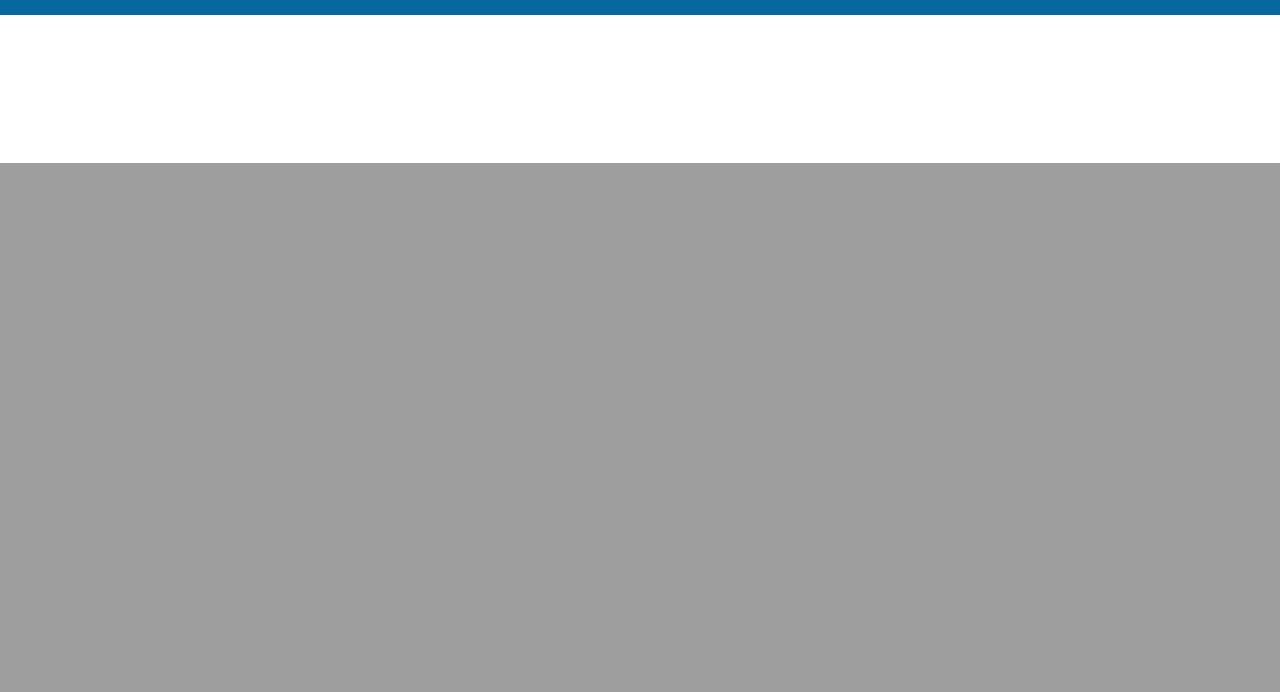
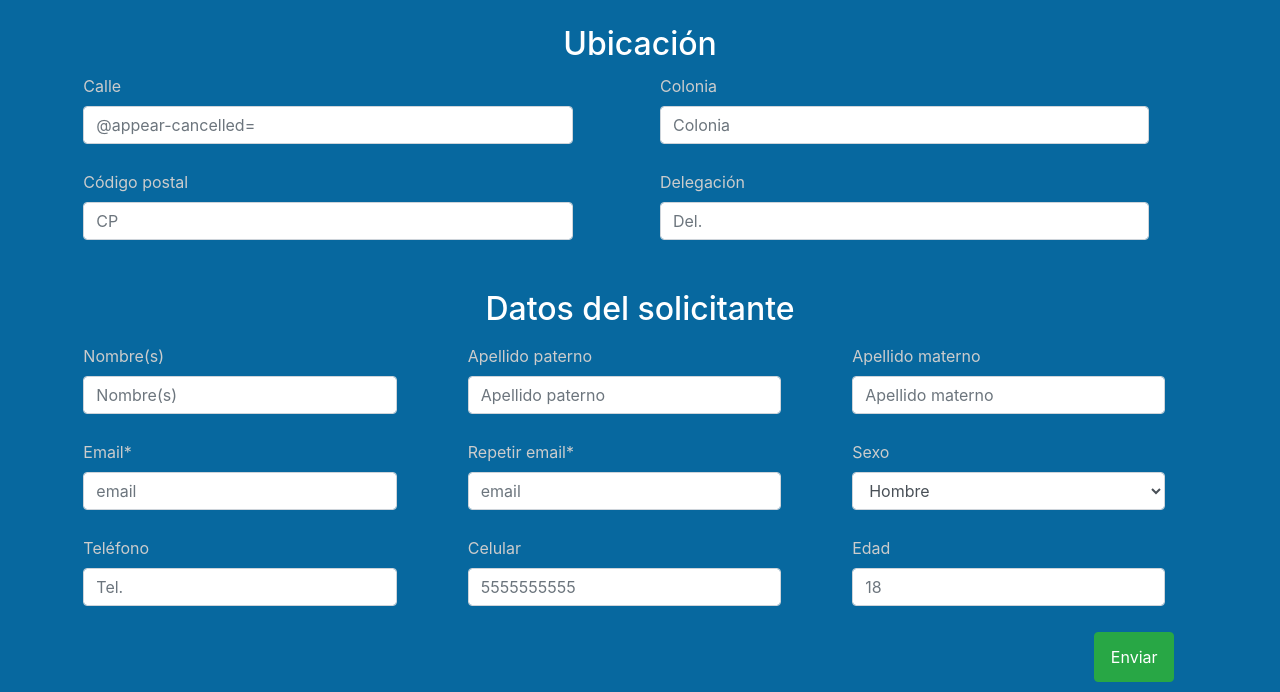
Before and after one commit to LuisRcap/ProyectoIS, a PHP site: page / in a window 1280 px wide. Shown: the part 637-1329 px from the top of the page. Before the commit the page ends 800 px from the top, so only its background shows below. Run offline with PHP 8.4, Linux system fonts and the light colour scheme.

Commit message:
Formulario Concluido

```diff
--- a/css/styles.css
+++ b/css/styles.css
@@ -1,8 +1,3 @@
-*
-{
-    margin: 0px auto;
-}
-
 #contenedor
 {
     background-color: #07689f;
@@ -11,7 +6,7 @@
 #contCabecera
 {
     background-color: #ffc93c;
-    box-shadow: 0px 0px 5px #555;
+    box-shadow: 0px 0px 5px #333;
 }
 
 #header
@@ -31,3 +26,37 @@
 {
     color: white;
 }
+
+#formUbicacion h2
+{
+    color: white;
+    margin: 10px;
+    display: grid;
+}
+
+#formularioCalles
+{
+    display: grid;
+    grid-template-columns: 1fr 1fr;
+    grid-gap: 10px;
+    margin-bottom: 10px;
+    color: #ccc;
+}
+
+#formDatos
+{
+    display: grid;
+    grid-template-columns: 1fr 1fr 1fr;
+    grid-gap: 10px;
+    margin-bottom: 10px;
+    color: #ccc;
+}
+
+#btnEnviar
+{
+    height: 50px;
+    grid-column-start: 3;
+    width: 80px;
+    margin-right: 10%;
+    justify-self: end;
+}
--- a/index.html
+++ b/index.html
@@ -1,5 +1,6 @@
 <!DOCTYPE html>
 <html lang="es">
+
 <head>
     <meta charset="UTF-8">
     <meta name="viewport" content="width=device-width, user-scalable=no">
@@ -7,23 +8,108 @@
     <link rel="stylesheet" href="bootstrap/css/bootstrap.min.css">
     <link rel="stylesheet" type="text/css" href="css/styles.css">
 </head>
+
 <body>
     <div id="contenedor" class="container col-12">
 
         <!-- CABECERA -->
-        <div id="contCabecera" class="row">
-            <header id="header" class="col-11">
+        <div id="contCabecera" class="row justify-content-center">
+            <header id="header" class="col-11 justify-content-center">
                 <div id="logo" class="col-12">LOGO</div>
             </header>
         </div>
 
         <!-- CONTENIDO -->
-        <div id="mapa" class="row">
+        <div id="mapa" class="row justify-content-center">
             <h2 class="col-11 text-center mb-3 mt-3">Indique en dónde ubicó el bache</h2>
-            <iframe class="col-11 mt-3 mb-3" src="https://www.google.com/maps/embed?pb=!1m18!1m12!1m3!1d30101.028264427783!2d-99.13357705313935!3d19.42844956073063!2m3!1f0!2f0!3f0!3m2!1i1024!2i768!4f13.1!3m3!1m2!1s0x85d1f92b75aa014d%3A0x17d810d20da6e8cf!2sPalacio%20de%20Bellas%20Artes!5e0!3m2!1ses-419!2smx!4v1596420530063!5m2!1ses-419!2smx" width="100%" height="450" frameborder="0" style="border:0;" allowfullscreen="" aria-hidden="false" tabindex="0"></iframe>
+            <iframe class="col-11 mt-3 mb-3"
+                src="https://www.google.com/maps/embed?pb=!1m18!1m12!1m3!1d30101.028264427783!2d-99.13357705313935!3d19.42844956073063!2m3!1f0!2f0!3f0!3m2!1i1024!2i768!4f13.1!3m3!1m2!1s0x85d1f92b75aa014d%3A0x17d810d20da6e8cf!2sPalacio%20de%20Bellas%20Artes!5e0!3m2!1ses-419!2smx!4v1596420530063!5m2!1ses-419!2smx"
+                width="100%" height="450" frameborder="0" style="border:0;" allowfullscreen="" aria-hidden="false"
+                tabindex="0"></iframe>
         </div>
 
         <!-- FORMULARIO -->
+        <div id="formUbicacion" class="row justify-content-center">
+            <h2 class="col-11 text-center">Ubicación</h2>
+            <form id="formularioCalles" class="col-11">
+                <div class="form-group col-11">
+                    <label>Calle</label>
+                    <input type="text" class="form-control" placeholder="@appear-cancelled=""" />
+                </div>
+
+                <div class="form-group col-11">
+                    <label>Colonia</label>
+                    <input type="text" class="form-control" placeholder="Colonia" />
+                </div>
+
+                <div class="form-group col-11">
+                    <label>Código postal</label>
+                    <input type="tel" class="form-control" placeholder="CP" />
+                </div>
+
+                <div class="form-group col-11">
+                    <label>Delegación</label>
+                    <input type="text" class="form-control" placeholder="Del." />
+                </div>
+
+            </form>
+
+            <h2 class="col-11 text-center mt-4 mb-3">Datos del solicitante</h2>
+            <form id="formDatos" class="col-11">
+                <div class="form-group col-11">
+                    <label>Nombre(s)</label>
+                    <input type="text" class="form-control" placeholder="Nombre(s)" />
+                </div>
+
+                <div class="form-group col-11">
+                    <label>Apellido paterno</label>
+                    <input type="text" class="form-control" placeholder="Apellido paterno" />
+                </div>
+
+                <div class="form-group col-11">
+                    <label>Apellido materno</label>
+                    <input type="text" class="form-control" placeholder="Apellido materno" />
+                </div>
+
+                <div class="form-group col-11">
+                    <label>Email*</label>
+                    <input type="email" class="form-control" placeholder="email" />
+                </div>
+
+                <div class="form-group col-11">
+                    <label>Repetir email*</label>
+                    <input type="text" class="form-control" placeholder="email" />
+                </div>
+
+                <div class="form-group col-11">
+                    <label>Sexo</label>
+                    <select class="form-control">
+                        <option>Hombre</option>
+                        <option>Mujer</option>
+                    </select>
+                </div>
+
+                <div class="form-group col-11">
+                    <label>Teléfono</label>
+                    <input type="tel" class="form-control" placeholder="Tel." />
+                </div>
+
+                <div class="form-group col-11">
+                    <label>Celular</label>
+                    <input type="tel" class="form-control" placeholder="5555555555" />
+                </div>
+
+                <div class="form-group col-11">
+                    <label>Edad</label>
+                    <input type="number" class="form-control" placeholder="18" />
+                </div>
+                <input id="btnEnviar" type="submit" class="btn btn-success" value="Enviar" />
+
+            </form>
+
+
+
+        </div>
 
 
 
@@ -35,4 +121,5 @@
     <script type="text/javascript" src="jquery/popper.min.js"></script>
     <script type="text/javascript" src="bootstrap/js/bootstrap.min.js"></script>
 </body>
+
 </html>
```
